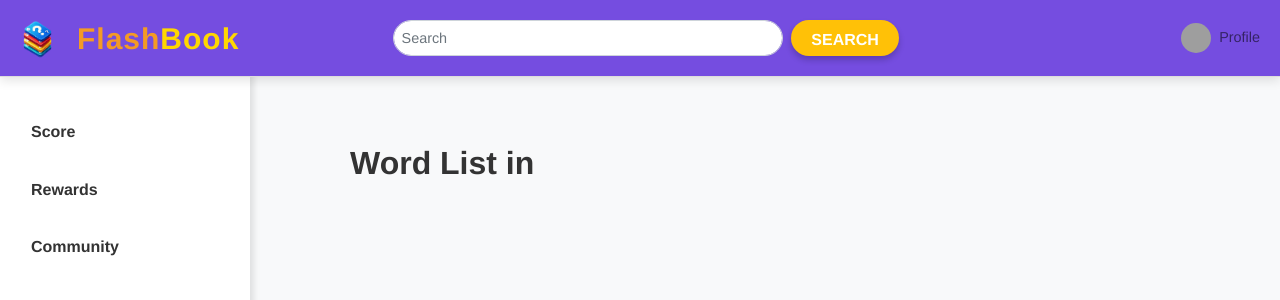
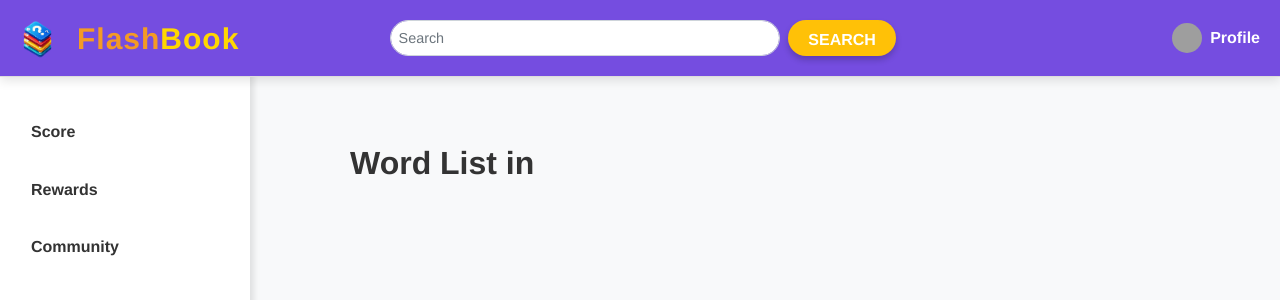
Before and after one commit to 6510615047/CN331Project, a Django app: template FlashBook/folWordSel/templates/word.html in a window 1280 px wide; the page is wider, and only the part inside the window is pictured. Shown: the top 300 px of that part. Run offline with Django 5.2, Linux system fonts and the light colour scheme; the template is opened without the code that fills it, so the values that code supplies are empty; some libraries are stand-ins or nearby versions; grey boxes are pictures that could not be loaded.

Commit message:
more style v2

```diff
--- a/FlashBook/folWordSel/templates/base.html
+++ b/FlashBook/folWordSel/templates/base.html
@@ -146,6 +146,12 @@
       .logo-highlight {
           color: #FFD700;
       }
+
+      .profile {
+        color: white;
+        font-size: 1rem;
+        font-weight: bold;
+      }
     </style>
 
     {% block custom_styles %} {% endblock %}
```
